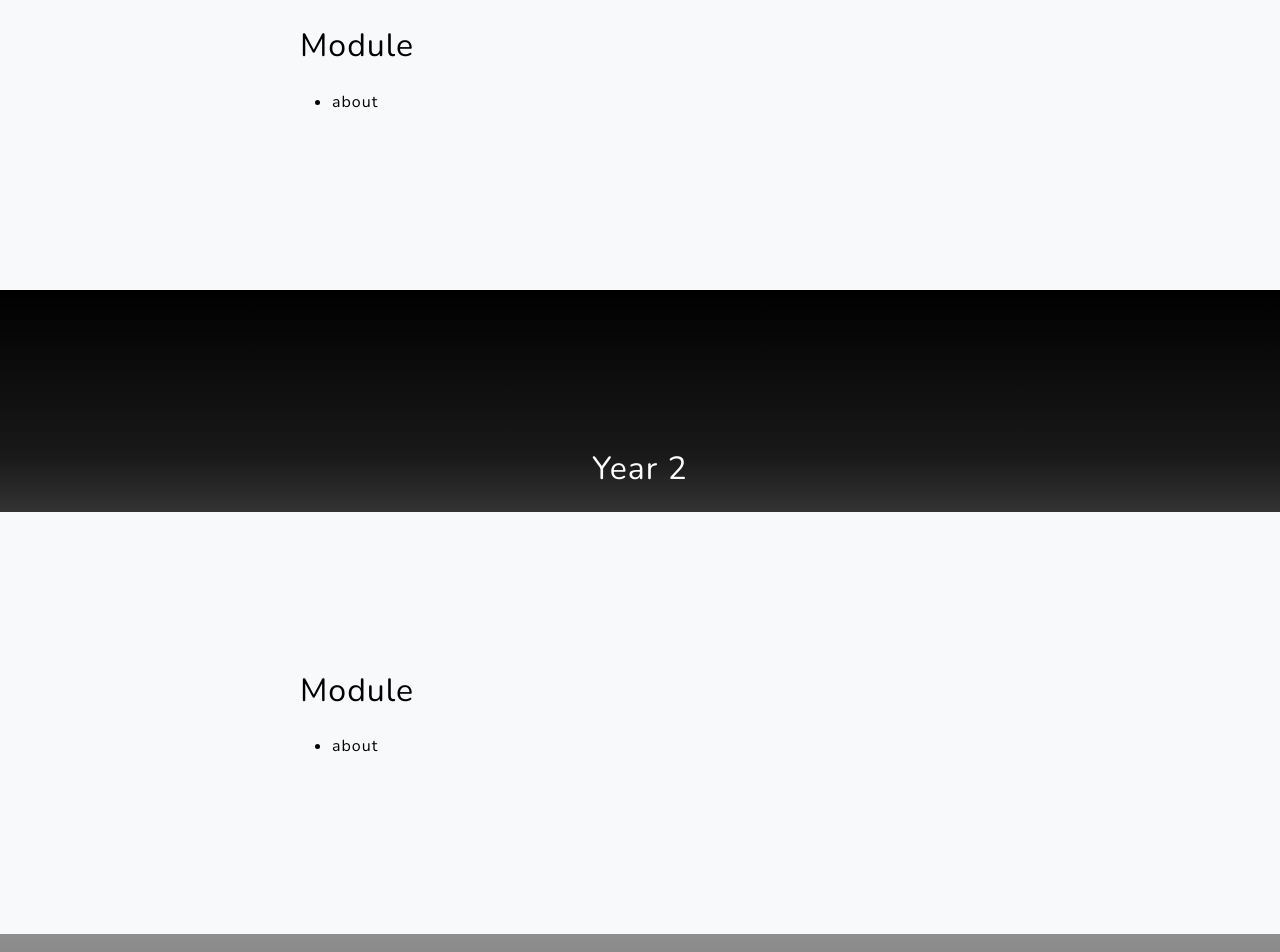
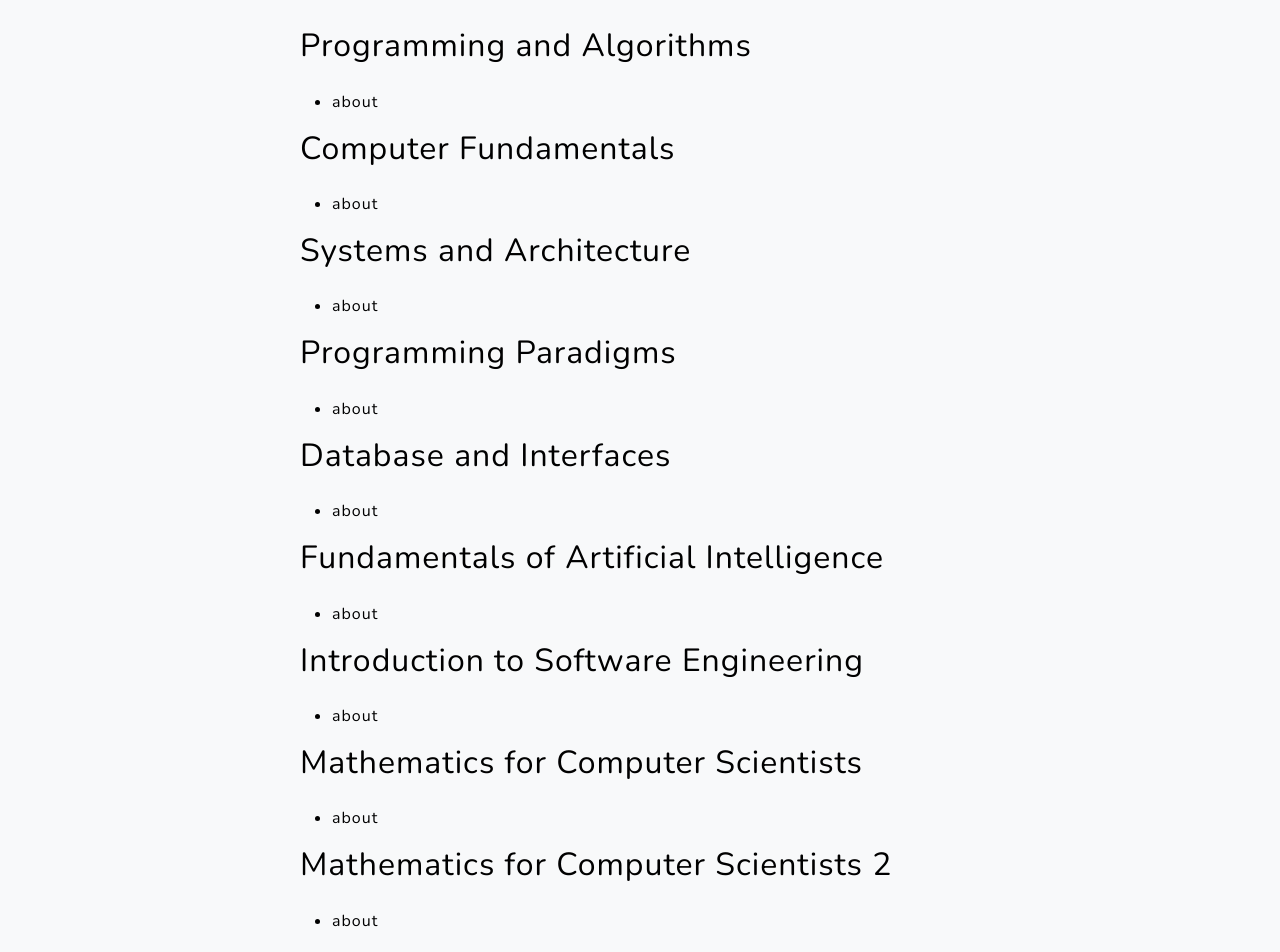
Before and after one commit to Patrick-Kicullen/Patrick-Kicullen, a plain HTML site: page university.html in a window 1280 px wide. Shown: the part 1520-2472 px from the top of the page. Drawn offline with nearby package versions, Linux system fonts and the light colour scheme; grey boxes are pictures that could not be loaded.

Commit message:
Added Modules

```diff
--- a/university.html
+++ b/university.html
@@ -45,7 +45,7 @@
                         <h2 class="text-white-50 mx-auto mt-2 mb-5">Hi, I'm </h2>
                         <h1 class="mx-auto my-0 text-uppercase">Patrick Kilcullen</h1>
                         <br>
-                        <a class="btn btn-primary" href="#about">Get Started</a>
+                        <a class="btn btn-primary" href="#Year1">Get Started with year 1</a>
                     </div>
                 </div>
             </div>
@@ -77,11 +77,60 @@
             <div class="container px-4 px-lg-5">
                 <div class="row gx-4 gx-lg-5 justify-content-center">
                     <div class="col-lg-8">
-                        <h2 class="text-black mb-4">Module</h2>
+                        <h2 class="text-black mb-4">Programming and Algorithms</h2>
                         <a style="color:black;">
                             <ul>
                               <li>about</li>
-                            </ul> </a>
+                            </ul>
+                        </a>
+                        <h2 class="text-black mb-4">Computer Fundamentals</h2>
+                        <a style="color:black;">
+                            <ul>
+                              <li>about</li>
+                            </ul>
+                        </a>
+                        <h2 class="text-black mb-4">Systems and Architecture</h2>
+                        <a style="color:black;">
+                            <ul>
+                              <li>about</li>
+                            </ul>
+                        </a>
+                        <h2 class="text-black mb-4">Programming Paradigms</h2>
+                        <a style="color:black;">
+                            <ul>
+                              <li>about</li>
+                            </ul>
+                        </a>
+                        <h2 class="text-black mb-4">Database and Interfaces</h2>
+                        <a style="color:black;">
+                            <ul>
+                              <li>about</li>
+                            </ul>
+                        </a>
+                        <h2 class="text-black mb-4">Fundamentals of Artificial Intelligence</h2>
+                        <a style="color:black;">
+                            <ul>
+                              <li>about</li>
+                            </ul>
+                        </a>
+                        <h2 class="text-black mb-4">Introduction to Software Engineering</h2>
+                        <a style="color:black;">
+                            <ul>
+                              <li>about</li>
+                            </ul>
+                        </a>
+                        <h2 class="text-black mb-4">Mathematics for Computer Scientists</h2>
+                        <a style="color:black;">
+                            <ul>
+                              <li>about</li>
+                            </ul>
+                        </a>
+                        <h2 class="text-black mb-4">Mathematics for Computer Scientists 2</h2>
+                        <a style="color:black;">
+                            <ul>
+                              <li>about</li>
+                            </ul>
+                        </a>
                         </p>
                     </div>
                 </div>
@@ -101,11 +150,54 @@
             <div class="container px-4 px-lg-5">
                 <div class="row gx-4 gx-lg-5 justify-content-center">
                     <div class="col-lg-8">
-                        <h2 class="text-black mb-4">Module</h2>
+                        <h2 class="text-black mb-4">Algorithms, Correctness and Efficiency</h2>
                         <a style="color:black;">
                             <ul>
                               <li>about</li>
-                            </ul> </a>
+                            </ul>
+                        </a>
+                        <h2 class="text-black mb-4">Developing Maintainable Software</h2>
+                        <a style="color:black;">
+                            <ul>
+                              <li>about</li>
+                            </ul>
+                        </a>
+                        <h2 class="text-black mb-4">Languages and Computation</h2>
+                        <a style="color:black;">
+                            <ul>
+                              <li>about</li>
+                            </ul>
+                        </a>
+                        <h2 class="text-black mb-4">Operating Systems and Concurrency</h2>
+                        <a style="color:black;">
+                            <ul>
+                              <li>about</li>
+                            </ul>
+                        </a>
+                        <h2 class="text-black mb-4">Software Engineering Group Project</h2>
+                        <a style="color:black;">
+                            <ul>
+                              <li>about</li>
+                            </ul>
+                        </a>
+                        <h2 class="text-black mb-4">Advanced Functional Programming</h2>
+                        <a style="color:black;">
+                            <ul>
+                              <li>about</li>
+                            </ul>
+                        </a>
+                        <h2 class="text-black mb-4">C++ Programming</h2>
+                        <a style="color:black;">
+                            <ul>
+                              <li>about</li>
+                            </ul>
+                        </a>
+                        <h2 class="text-black mb-4">Distributed Systems</h2>
+                        <a style="color:black;">
+                            <ul>
+                              <li>about</li>
+                            </ul>
+                        </a>
                         </p>
                     </div>
                 </div>
```
Also changed, not shown: index.html (+10 -0 lines).
